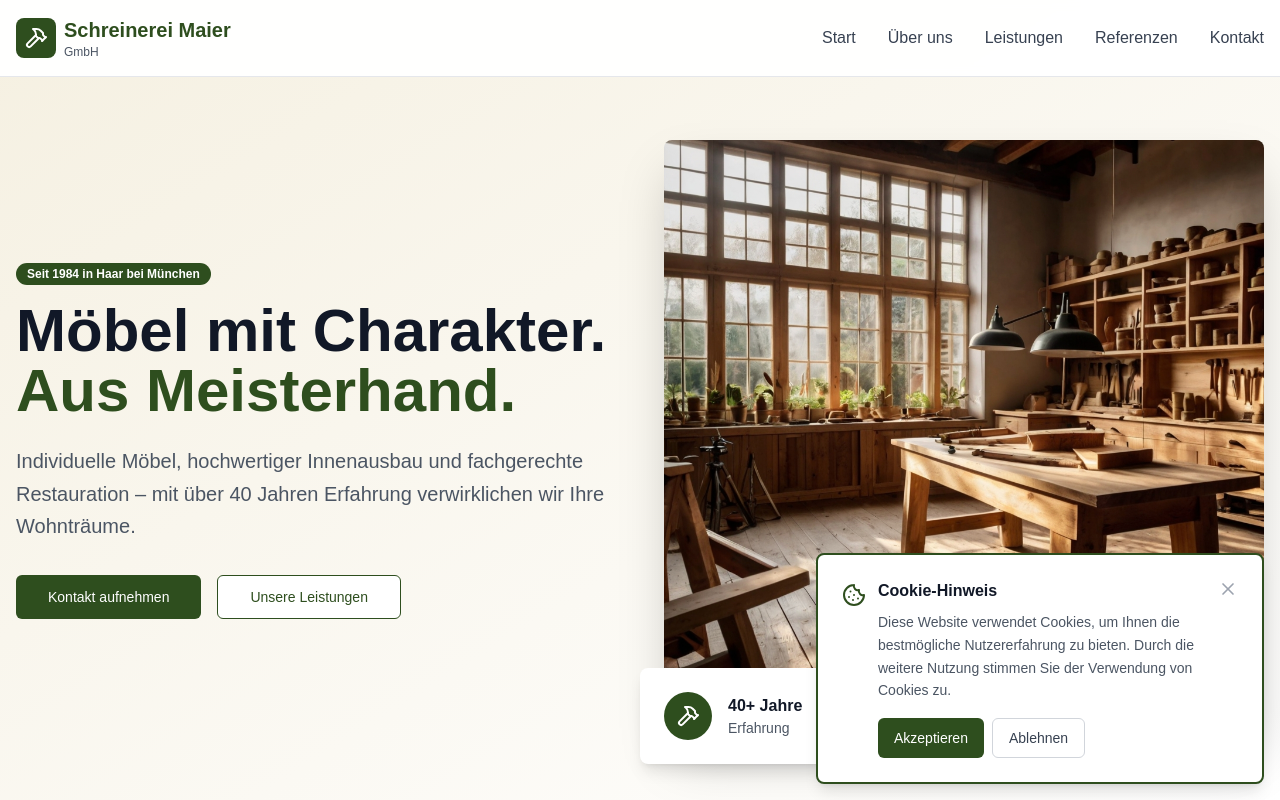
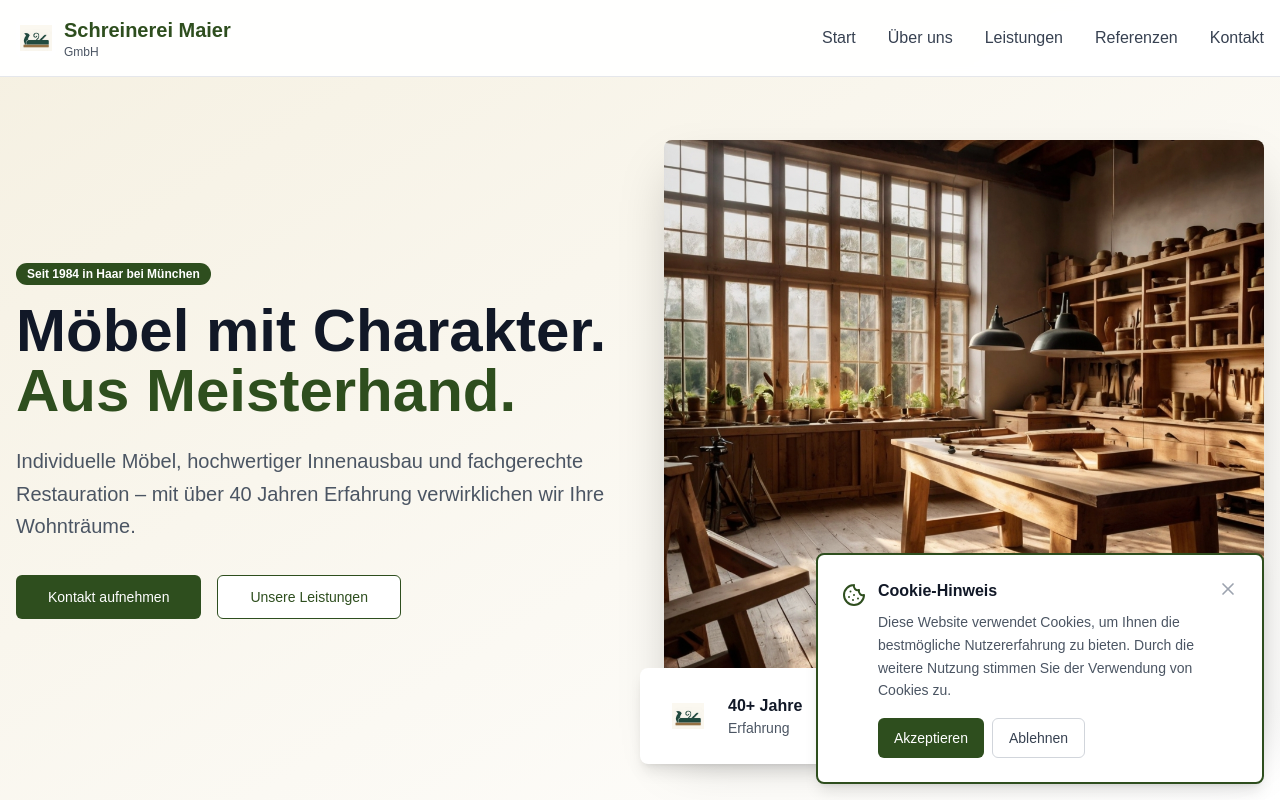
Before and after one commit to misut13/Schreinerei_Maler_Website-3z, a Next.js app: page / in a window 1280 px wide. Shown: the top 800 px of the page. Built offline with nearby package versions, Linux system fonts and the light colour scheme.

Commit message:
revert v10 changes and restore v18 state
Restore project files and images from v18 state

#VERCEL_SKIP

Co-authored-by: null <63808291+misut13@users.noreply.github.com>

```diff
--- a/app/page.tsx
+++ b/app/page.tsx
@@ -30,8 +30,12 @@ export default function HomePage() {
           <div className="flex items-center justify-between">
             {/* Logo */}
             <div className="flex items-center space-x-2">
-              <div className="w-10 h-10 bg-[#2e4e1e] rounded-lg flex items-center justify-center">
-                <Hammer className="w-6 h-6 text-white" />
+              <div className="w-10 h-10 bg-white rounded-lg flex items-center justify-center p-1">
+                <img
+                  src="/images/hobel-logo-clean.png"
+                  alt="Schreinerei Maier Logo - Traditioneller Hobel"
+                  className="w-8 h-8 object-contain"
+                />
               </div>
               <div>
                 <h1 className="text-xl font-bold text-[#2e4e1e]">Schreinerei Maier</h1>
@@ -161,8 +165,12 @@ export default function HomePage() {
               />
               <div className="absolute -bottom-6 -left-6 bg-white p-6 rounded-lg shadow-lg">
                 <div className="flex items-center space-x-4">
-                  <div className="w-12 h-12 bg-[#2e4e1e] rounded-full flex items-center justify-center">
-                    <Hammer className="w-6 h-6 text-white" />
+                  <div className="w-12 h-12 bg-white rounded-full flex items-center justify-center p-2">
+                    <img
+                      src="/images/hobel-logo-clean.png"
+                      alt="Traditioneller Hobel"
+                      className="w-8 h-8 object-contain"
+                    />
                   </div>
                   <div>
                     <p className="font-semibold text-gray-900">40+ Jahre</p>
@@ -476,8 +484,12 @@ export default function HomePage() {
           <div className="grid md:grid-cols-3 gap-8">
             <div>
               <div className="flex items-center space-x-2 mb-4">
-                <div className="w-8 h-8 bg-white rounded-lg flex items-center justify-center">
-                  <Hammer className="w-5 h-5 text-[#2e4e1e]" />
+                <div className="w-8 h-8 bg-white rounded-lg flex items-center justify-center p-1">
+                  <img
+                    src="/images/hobel-logo-clean.png"
+                    alt="Schreinerei Maier Logo"
+                    className="w-6 h-6 object-contain"
+                  />
                 </div>
                 <div>
                   <h3 className="font-bold">Schreinerei Maier</h3>
```
Also changed, not shown: public/images/hobel-logo-clean.png (added), public/images/hobel-logo.png (added).
